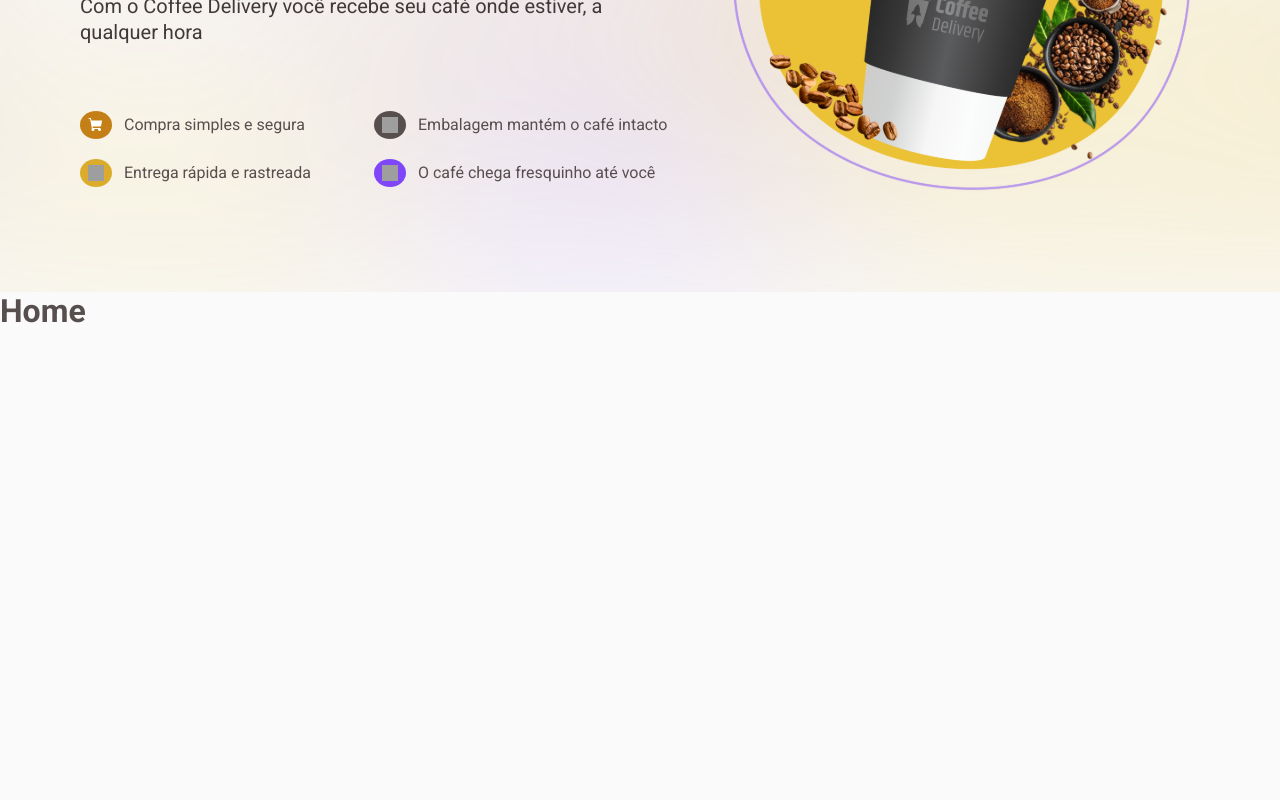
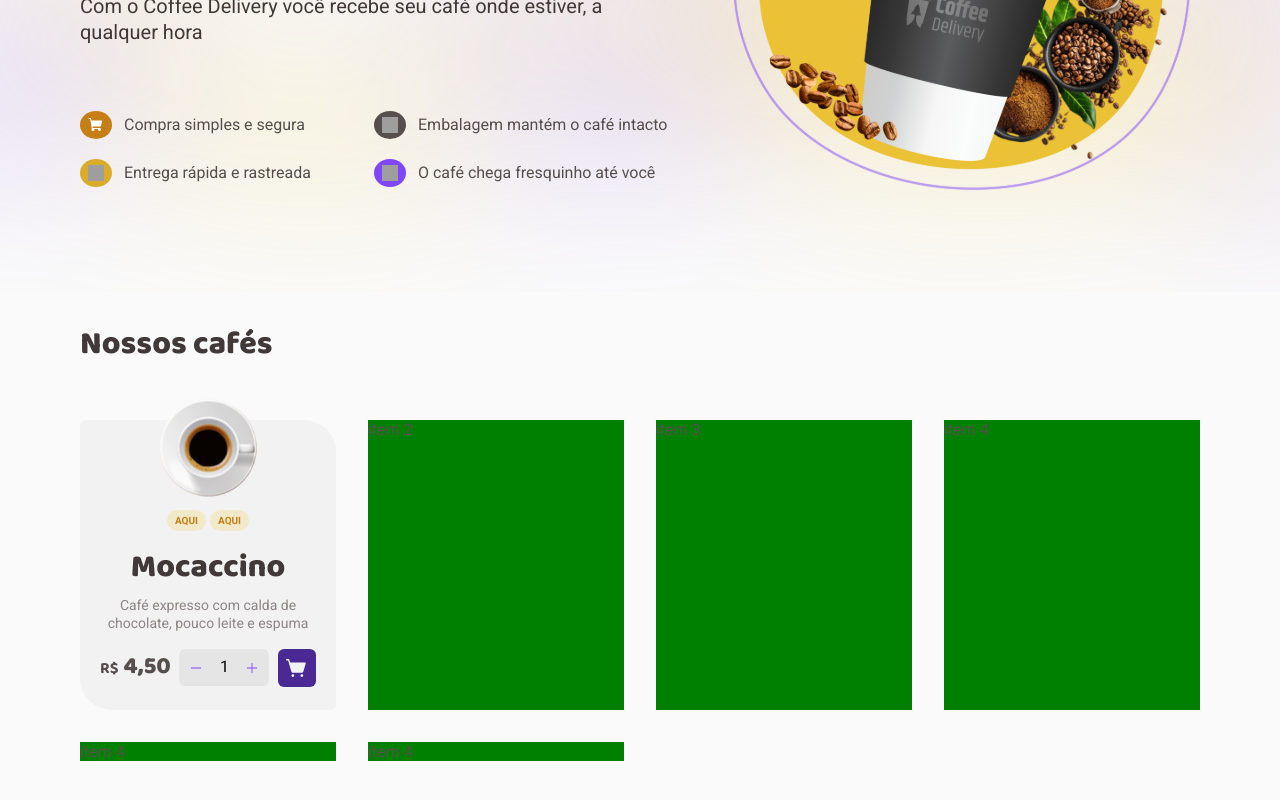
Before and after one commit to dkzord/coffee-delivery, a React (Vite) app: page / in a window 1280 px wide. Shown: the part 372-1172 px from the top of the page. Before the commit the page ends 800 px from the top, so only its background shows below. Built offline with nearby package versions, Linux system fonts and the light colour scheme; grey boxes are pictures that could not be loaded; the HTML template or start-up script is replaced by a standard one.

Commit message:
feat: card component and update menu styling

```diff
--- a/src/pages/home/index.tsx
+++ b/src/pages/home/index.tsx
@@ -1,3 +1,4 @@
+import { Card } from '@/components/Card'
 import { Header } from '@/components/Header'
 import { Section } from './components/Section'
 
@@ -8,7 +9,19 @@ export const Home = () => {
     <div>
       <Header />
       <Section />
-      <h1>Home</h1>
+
+      <S.MenuContainer>
+        <h1>Nossos cafés</h1>
+
+        <S.MenuList>
+          <Card title="Mocaccino" />
+          <div style={{ background: 'green' }}>item 2</div>
+          <div style={{ background: 'green' }}>item 3</div>
+          <div style={{ background: 'green' }}>item 4</div>
+          <div style={{ background: 'green' }}>item 4</div>
+          <div style={{ background: 'green' }}>item 4</div>
+        </S.MenuList>
+      </S.MenuContainer>
     </div>
   )
 }
--- a/src/pages/home/styles.ts
+++ b/src/pages/home/styles.ts
@@ -1,3 +1,22 @@
 import styled from 'styled-components'
 
-export const HomeContainer = styled.div``
+export const MenuContainer = styled.div`
+  width: 100%;
+  max-width: 1120px;
+  margin: 0 auto;
+  margin-top: 2rem;
+  padding-bottom: 6rem;
+
+  h1 {
+    font: ${(props) => props.theme.font.titleL};
+    color: ${(props) => props.theme.color.base.subtitle};
+  }
+`
+
+export const MenuList = styled.ul`
+  display: grid;
+  grid-template-columns: repeat(4, 1fr);
+  gap: 2rem;
+
+  margin-top: 3.375rem;
+`
```
